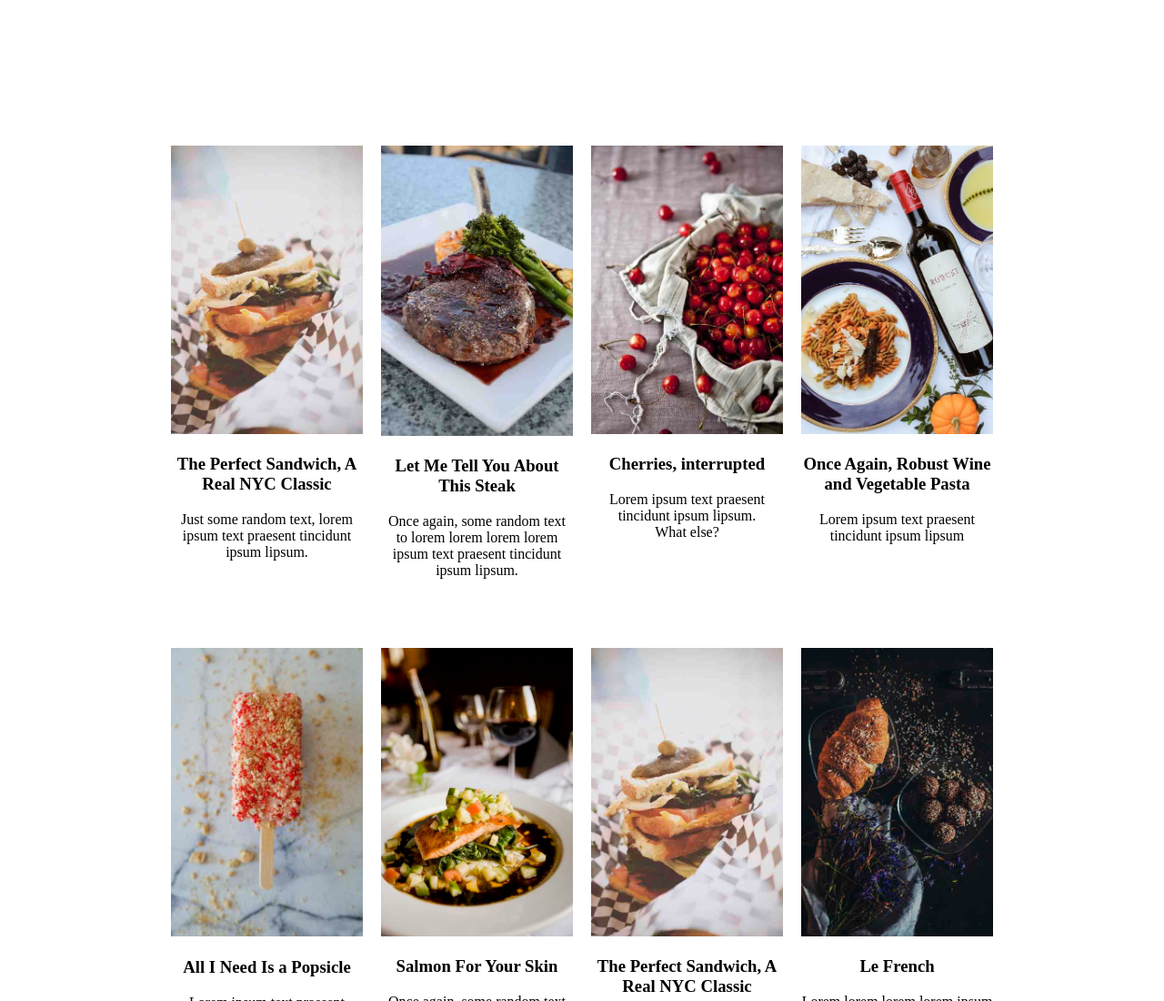
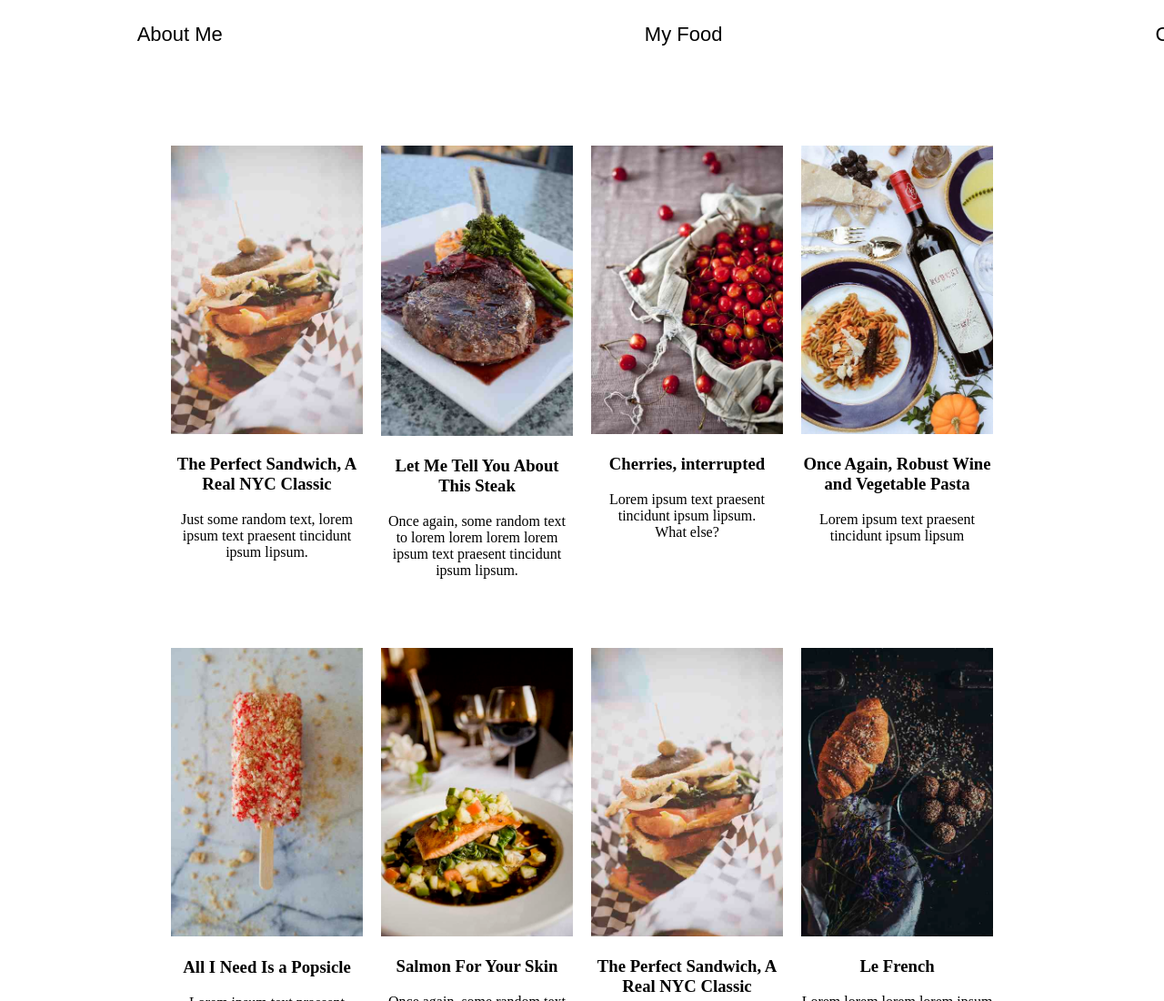
Before and after one commit to 26Khyati/ONE_PAGE_LAYOUT_WD, a plain HTML site: page index.html in a window 1280 px wide. Shown: the top 1100 px of the page at 91% size. Drawn offline with Linux system fonts and the light colour scheme.

Commit message:
nav bar added

```diff
--- a/index.html
+++ b/index.html
@@ -7,8 +7,15 @@
     <link rel="stylesheet" href="./styles.css" />
 </head>
 <body>
+
+    <ul>
+        <li ><a href="#section1">About Me</a></li>
+     <li class="cen"><a href="#food">My Food</a> </li>
+        <li class="right"><a  >Contact Us</a></li>
+    </ul>
+
     <div>
-    <div class="outer-box">
+    <div class="outer-box" id="food">
 <div class="inner-box">
     <img  src="./sandwich.jpg" alt="image of a sandwich"  />
     <h3>The Perfect Sandwich, A Real NYC Classic</h3>
@@ -55,7 +62,7 @@
 </div>
 </div>
 <hr style="color:#DADADA;margin-bottom:5em;margin-top:5em;"/>
-<div class="chef">
+<div class="chef" id="section1">
 <h2>About Me, The Food Man</h2>
 <img src="./chef.jpg" alt="the chef"/>
 <h3>With Passion For Real, Good Food</h3>
--- a/styles.css
+++ b/styles.css
@@ -3,6 +3,46 @@ display:flex;
 flex-direction: row;
 margin:20px;
 padding:10px;
+
+
+}
+a{
+    text-decoration: none;
+    color:black;
+}
+li{
+    display:inline;
+    font-size: large;
+    padding-left:100px;
+    padding-right:100px;
+    margin-left: 100px;
+    margin-right: 100px;
+    font-size:22px;
+    font-family:"", sans-serif;
+}
+ul > li{
+    margin-right:50px;
+    margin-left: 0px;
+
+}
+.cen{
+    margin-left:210px;
+}
+.right{
+    margin-left:220px;
+    margin-right:0px;
+}
+ul{
+    position:fixed;
+    padding-top: 25px;
+    padding-bottom: 25px;
+    top:0px;
+    left:0px;
+    width:1450px;
+    background-color: white;
+    margin:0px;
+    padding-right:20px;
+    text-align: center;
 
 
 }
```
